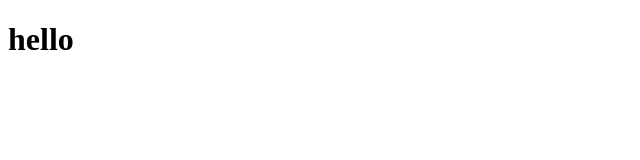
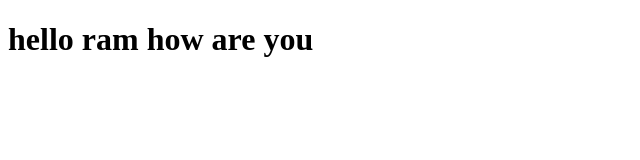
Before and after one commit to mohitkapoor251097/demo, a plain HTML site: page index.html in a window 1280 px wide. Shown: the whole page, without its empty margins (0-640 px from the left). Drawn offline with Linux system fonts and the light colour scheme.

Commit message:
new changes version1

```diff
--- a/index.html
+++ b/index.html
@@ -7,6 +7,6 @@
     <title>Document</title>
 </head>
 <body>
-    <h1>hello</h1>
+    <h1>hello ram how are you</h1>
 </body>
 </html>
```
